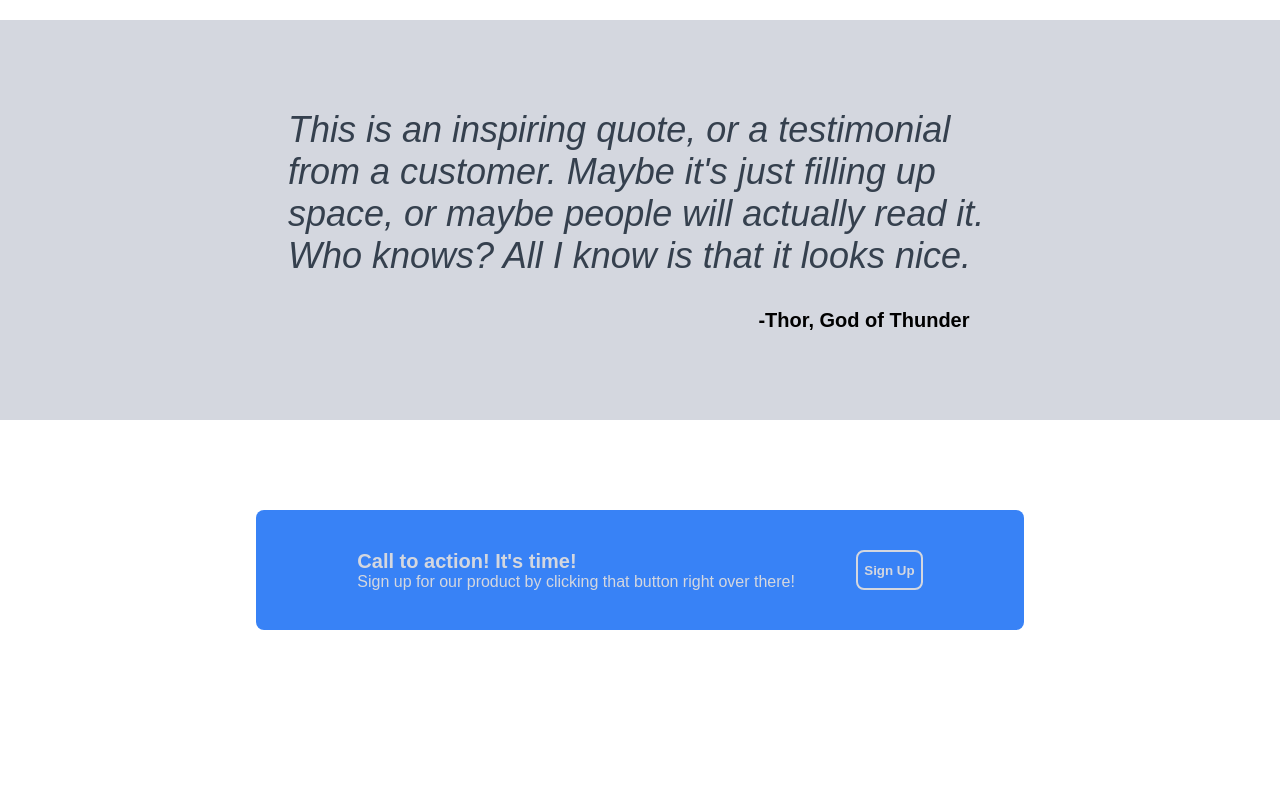
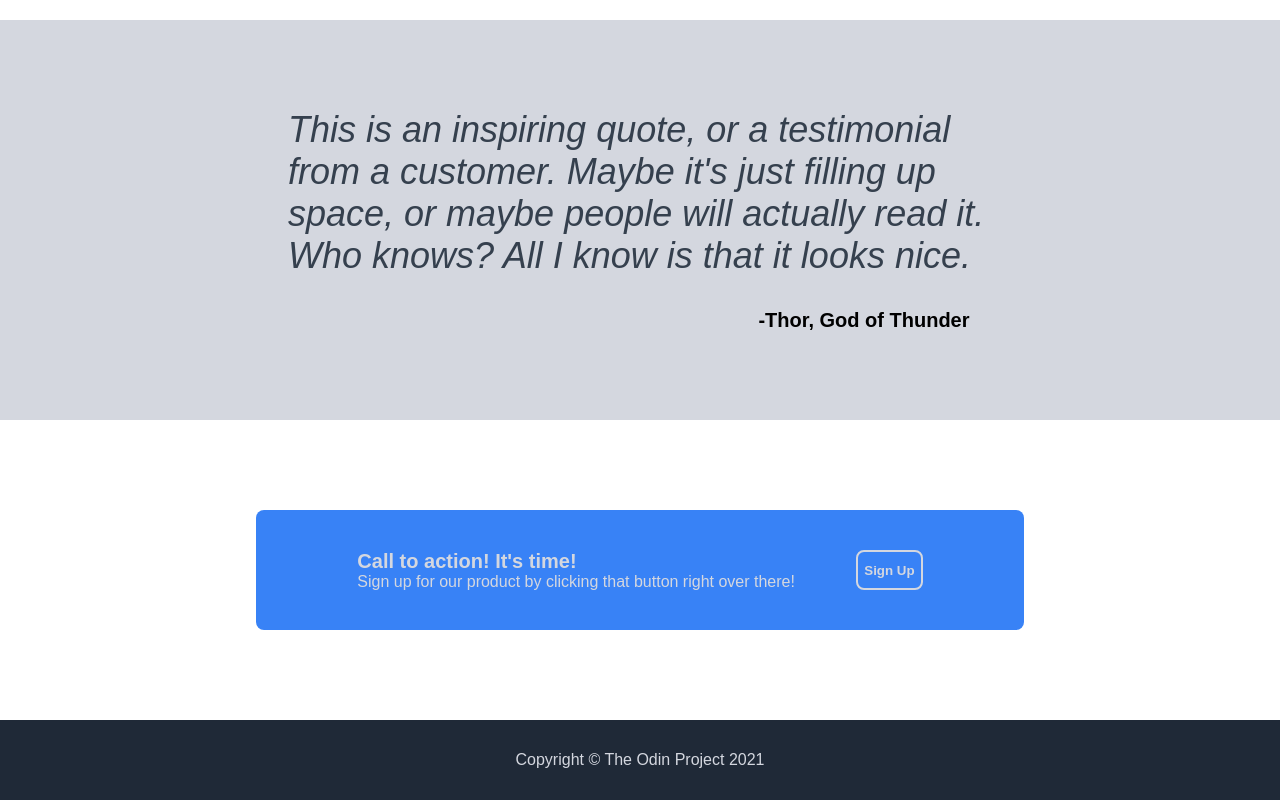
Before and after one commit to YanicB/Landing-Page, a plain HTML site: page index.html in a window 1280 px wide. Shown: the part 841-1641 px from the top of the page. Before the commit the page ends 1561 px from the top, so only its background shows below. Drawn offline with Linux system fonts and the light colour scheme.

Commit message:
Completed footer, no erors

```diff
--- a/index.html
+++ b/index.html
@@ -86,6 +86,12 @@
                 <button> Sign Up </button>
             </div>
         </div>
+
+        <div class="footer">
+            <div class="footer-text">
+                Copyright © The Odin Project 2021
+            </div>
+        </div>
     </body>
 
 </html>
--- a/styles.css
+++ b/styles.css
@@ -187,3 +187,13 @@ a {
     color: #D4D7DF;
     font-weight: bold;
 }
+
+.footer {
+    background-color: #1F2937;
+    color: #D4D7DF;
+    height: 80px;
+    width: 100%;
+    display: flex;
+    justify-content: center;
+    align-items: center;
+}
```
